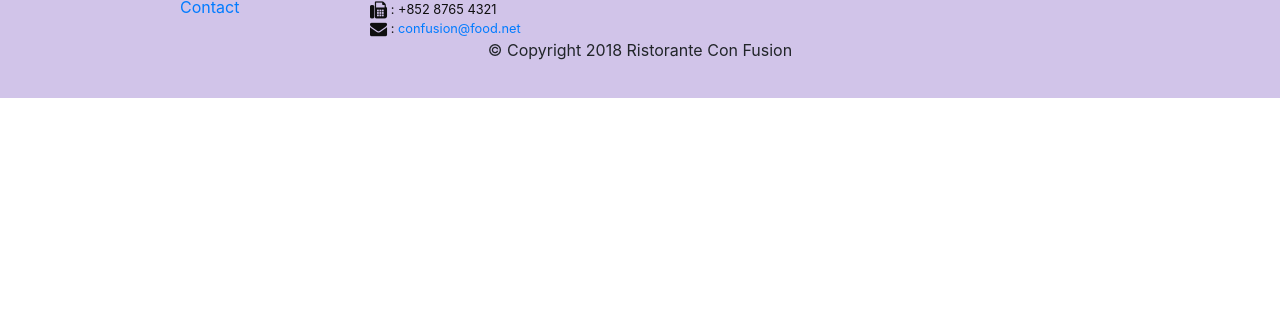
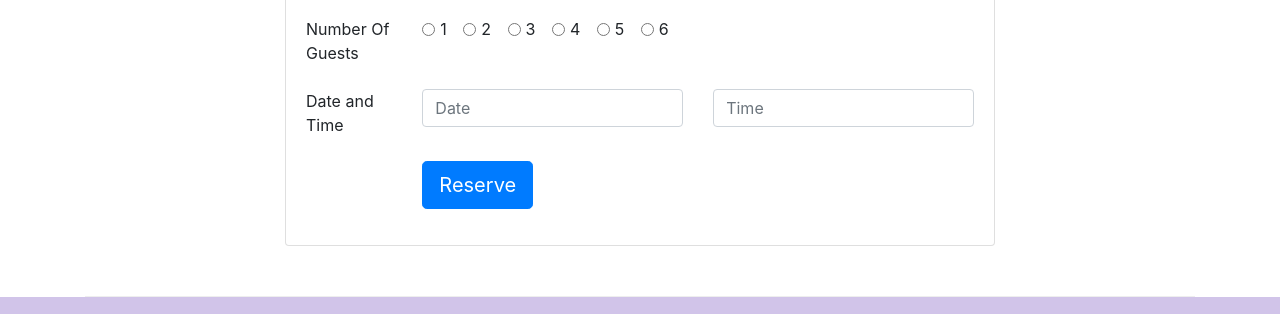
Before and after one commit to jayudoshi/conFusion-Coursera-Bootstrap, a website: page index.html in a window 1280 px wide. Shown: the part 1663-1977 px from the top of the page. Before the commit the page ends 1761 px from the top, so only its background shows below. Drawn offline with nearby package versions, Linux system fonts and the light colour scheme.

Commit message:
Assignment-2

```diff
--- a/index.html
+++ b/index.html
@@ -79,14 +79,18 @@
               your culinary senses!
             </p>
           </div>
-          <div class="col-12 col-sm align-self-center text-center">
+          <div class="col-12 col-sm-3 align-self-center text-center">
             <img src="./img/logo.png" alt="Logo Img" />
+          </div>
+          <div class="col-12 col-sm-3 align-self-center text-center">
+            <a role="button" class="btn btn-warning btn-lg btn-block" href="#reserveCard">Reserve Table</a>
           </div>
         </div>
       </div>
     </header>
 
     <div class="container">
+
       <div class="row row-content align-items-center">
         <div class="col-sm-4 col-md-3 order-sm-last">
           <h3>Our Lipsmacking Culinary Creations</h3>
@@ -104,7 +108,7 @@
                 <span class="badge badge-danger">HOT</span>
                 <span class="badge badge-pill badge-secondary">$4.99</span>
               </h2>
-              <p>
+              <p class="d-none d-sm-block">
                 A unique combination of Indian Uthappam (pancake) and Italian
                 pizza, topped with Cerignola olives, ripe vine cherry tomatoes,
                 Vidalia onion, Guntur chillies and Buffalo Paneer.
@@ -121,8 +125,11 @@
         <div class="col-sm col-md">
           <div class="media">
             <div class="media-body">
-              <h2>Weekend Grand Buffet</h2>
-              <p>
+              <h2>
+                Weekend Grand Buffet
+                <span class="badge badge-danger">NEW</span>
+              </h2>
+              <p class="d-none d-sm-block">
                 Featuring mouthwatering combinations with a choice of five
                 different salads, six enticing appetizers, six main entrees and
                 five choicest desserts. Free flowing bubbly and soft drinks. All
@@ -152,7 +159,7 @@
             <div class="media-body">
               <h2>Alberto Somayya</h2>
               <h4>Executive Chef</h4>
-              <p>
+              <p class="d-none d-sm-block">
                 Award winning three-star Michelin chef with wide International
                 experience having worked closely with whos-who in the culinary
                 world, he specializes in creating mouthwatering Indo-Italian
@@ -162,6 +169,68 @@
           </div>
         </div>
       </div>
+
+      <div class="row row-content" id="reserveCard">
+        <div class="col-sm-8 offset-sm-2">
+          <div class="card">
+            <div class="card-header bg-warning text-white">
+              <h2 class="card-title">Reserve a Table</h2>
+            </div>
+            <div class="card-body">
+              <form>
+                <div class="form-group row">
+                  <div class="col-sm-2">
+                    <label for="">Number Of Guests</label>
+                  </div>
+                  <div class="col-sm-10">
+                    <div class="form-check form-check-inline">
+                      <input class="form-check-input" type="radio" name="noOfGuests" id="no_1">
+                      <label class="form-check-label" for="">1</label>
+                    </div>
+                    <div class="form-check form-check-inline">
+                      <input class="form-check-input" type="radio" name="noOfGuests" id="no_2">
+                      <label class="form-check-label" for="">2</label>
+                    </div>
+                    <div class="form-check form-check-inline">
+                      <input class="form-check-input" type="radio" name="noOfGuests" id="no_3">
+                      <label class="form-check-label" for="">3</label>
+                    </div>
+                    <div class="form-check form-check-inline">
+                      <input class="form-check-input" type="radio" name="noOfGuests" id="no_4">
+                      <label class="form-check-label" for="">4</label>
+                    </div>
+                    <div class="form-check form-check-inline">
+                      <input class="form-check-input" type="radio" name="noOfGuests" id="no_5">
+                      <label class="form-check-label" for="">5</label>
+                    </div>
+                    <div class="form-check form-check-inline">
+                      <input class="form-check-input" type="radio" name="noOfGuests" id="no_6">
+                      <label class="form-check-label" for="">6</label>
+                    </div>
+                  </div>
+                </div>
+                <div class="form-group row">
+                  <div class="col-sm-2">
+                    <label for="#date">Date and Time</label>
+                  </div>
+                  <div id="date" class="col-sm-5">
+                    <input class="form-control" type="text" placeholder="Date">
+                  </div>
+                  <div class="col-sm-5">
+                    <input class="form-control" type="text" placeholder="Time">
+                  </div>
+                </div>
+                <div class="form-group row">
+                  <div class="col-sm-3 offset-sm-2">
+                    <button class="btn btn-primary btn-lg"> Reserve </button>
+                  </div>
+                </div>
+              </form>
+            </div>
+          </div>
+        </div>
+      </div>
+
     </div>
 
     <footer class="footer">
```
